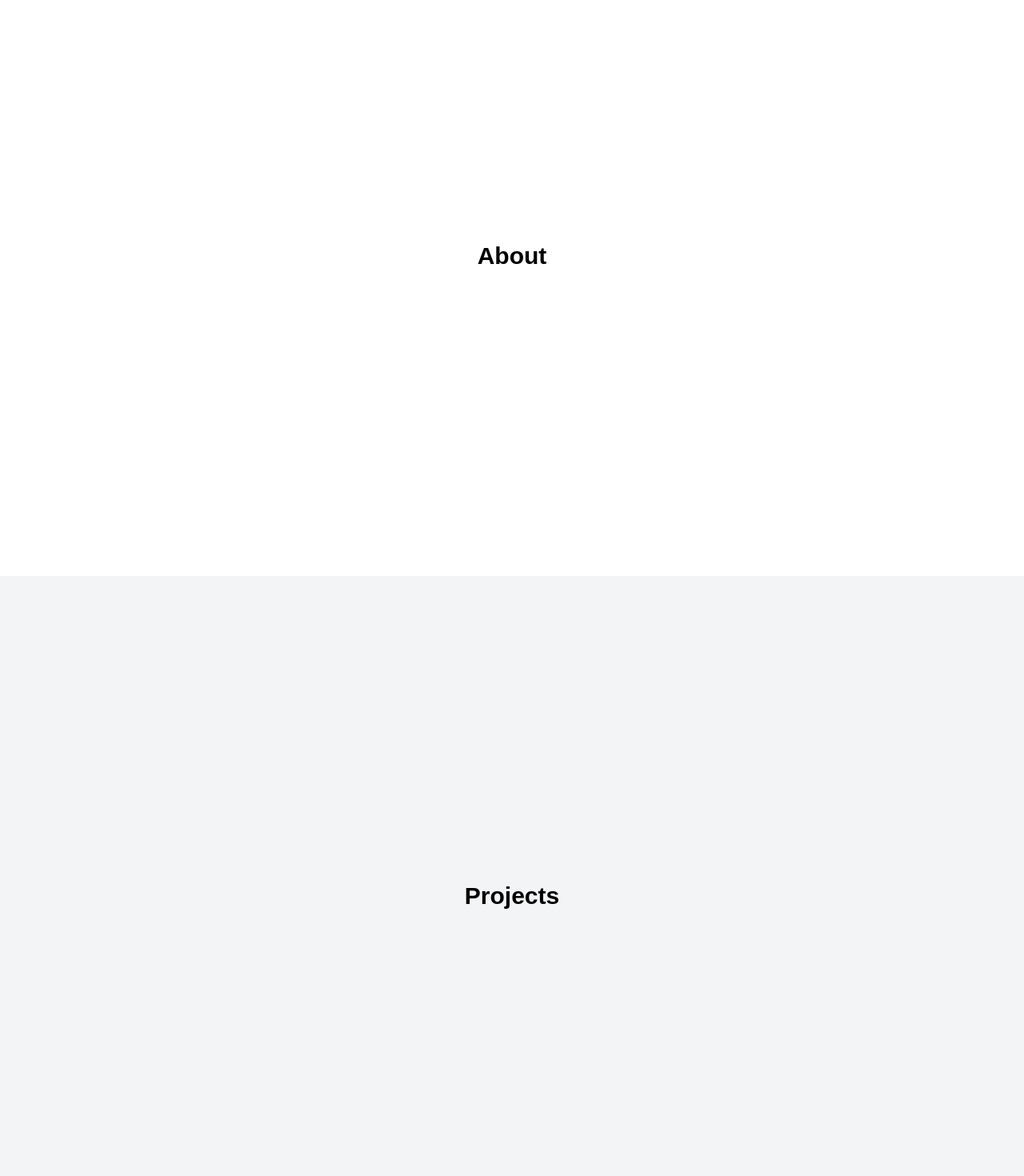
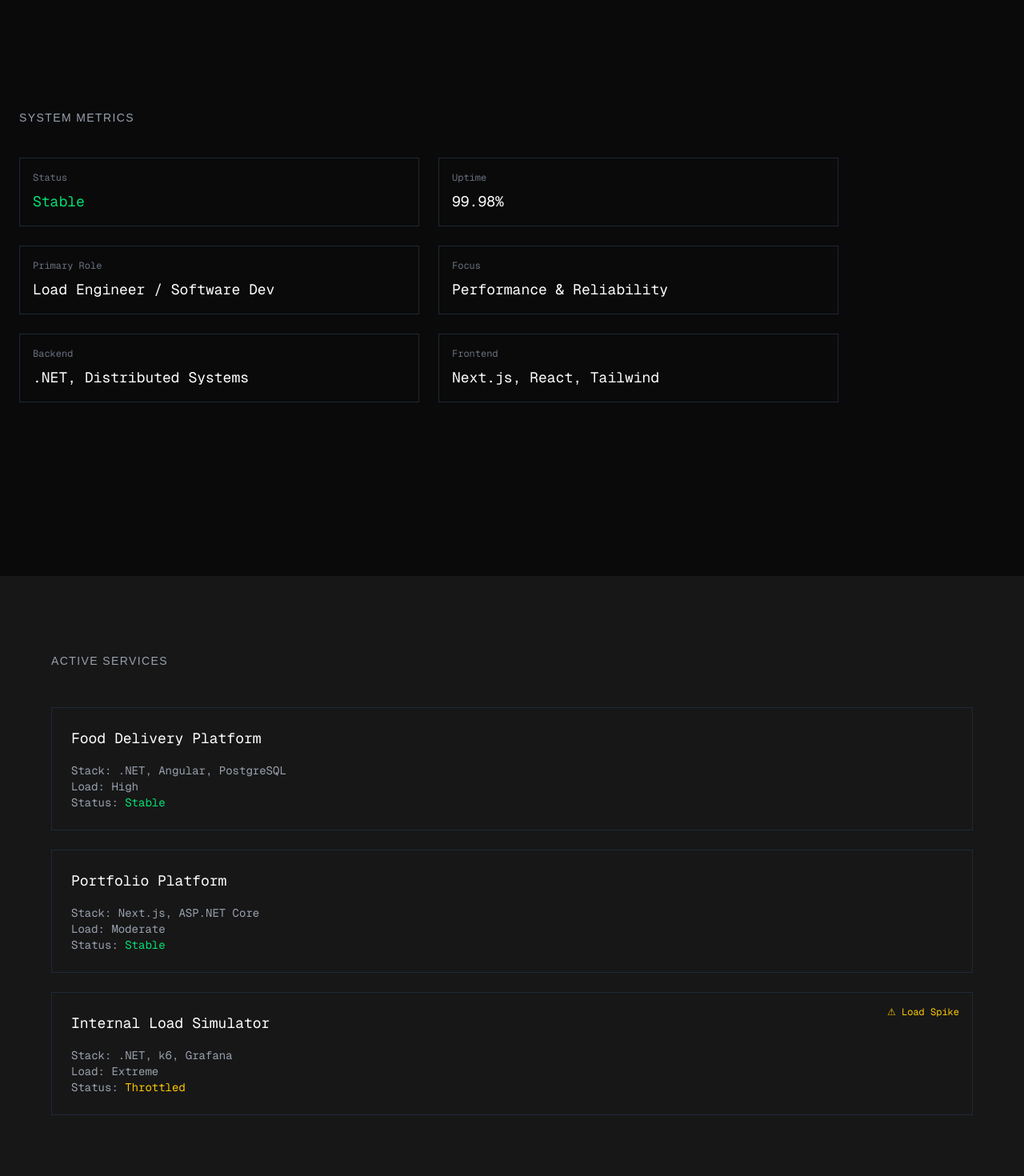
Before and after one commit to mahmudyusifli/personal-website, a Next.js app in the folder apps/frontend/: page / in a window 1280 px wide. Shown: the part 880-2350 px from the top of the page at 80% size. Built offline with nearby package versions, Linux system fonts and the light colour scheme.

Commit message:
first design layout

```diff
--- a/apps/frontend/app/page.tsx
+++ b/apps/frontend/app/page.tsx
@@ -1,6 +1,7 @@
 import Hero from "@/components/sections/Hero";
 import About from "@/components/sections/About";
 import Projects from "@/components/sections/Projects";
+import Failure from "@/components/sections/Failure";
 import Contact from "@/components/sections/Contact";
 
 export default function Home() {
@@ -9,6 +10,7 @@ export default function Home() {
       <Hero />
       <About />
       <Projects />
+      <Failure />
       <Contact />
     </>
   );
--- a/apps/frontend/components/sections/About.tsx
+++ b/apps/frontend/components/sections/About.tsx
@@ -1,7 +1,37 @@
 export default function About() {
   return (
-    <section className="min-h-screen flex items-center justify-center bg-white text-black">
-      <h2 className="text-3xl font-bold">About</h2>
+    <section className="min-h-screen bg-neutral-950 text-white flex items-center px-6">
+      <div className="max-w-5xl w-full">
+        <h2 className="text-sm uppercase tracking-widest text-gray-400">
+          System Metrics
+        </h2>
+
+        <div className="mt-10 grid grid-cols-1 md:grid-cols-2 gap-6 font-mono">
+          <Metric label="Status" value="Stable" accent="text-green-400" />
+          <Metric label="Uptime" value="99.98%" />
+          <Metric label="Primary Role" value="Load Engineer / Software Dev" />
+          <Metric label="Focus" value="Performance & Reliability" />
+          <Metric label="Backend" value=".NET, Distributed Systems" />
+          <Metric label="Frontend" value="Next.js, React, Tailwind" />
+        </div>
+      </div>
     </section>
   );
 }
+
+function Metric({
+  label,
+  value,
+  accent,
+}: {
+  label: string;
+  value: string;
+  accent?: string;
+}) {
+  return (
+    <div className="border border-gray-800 p-4">
+      <p className="text-xs text-gray-500">{label}</p>
+      <p className={`mt-2 text-lg ${accent ?? ""}`}>{value}</p>
+    </div>
+  );
+}
--- /dev/null
+++ b/apps/frontend/components/sections/Failure.tsx
@@ -0,0 +1,13 @@
+export default function Failure() {
+  return (
+    <section className="min-h-screen bg-black text-red-500 flex items-center px-6">
+      <div className="max-w-4xl font-mono text-sm space-y-2">
+        <p>[WARN] Latency threshold exceeded</p>
+        <p>[WARN] Dependency response degraded</p>
+        <p>[ERROR] Service timeout detected</p>
+        <p>[ACTION] Mitigation in progress</p>
+        <p className="text-green-400">[RECOVERY] System stabilized</p>
+      </div>
+    </section>
+  );
+}
--- a/apps/frontend/components/sections/Projects.tsx
+++ b/apps/frontend/components/sections/Projects.tsx
@@ -2,9 +2,76 @@ export default function Projects() {
   return (
     <section
       id="projects"
-      className="min-h-screen flex items-center justify-center bg-gray-100 text-black"
+      className="min-h-screen bg-neutral-900 text-white px-6 py-24"
     >
-      <h2 className="text-3xl font-bold">Projects</h2>
+      <div className="max-w-6xl mx-auto">
+        <h2 className="text-sm uppercase tracking-widest text-gray-400">
+          Active Services
+        </h2>
+
+        <div className="mt-12 space-y-6 font-mono">
+          <Service
+            name="Food Delivery Platform"
+            stack=".NET, Angular, PostgreSQL"
+            load="High"
+            status="Stable"
+          />
+          <Service
+            name="Portfolio Platform"
+            stack="Next.js, ASP.NET Core"
+            load="Moderate"
+            status="Stable"
+          />
+          <Service
+            name="Internal Load Simulator"
+            stack=".NET, k6, Grafana"
+            load="Extreme"
+            status="Throttled"
+            warning
+          />
+        </div>
+      </div>
     </section>
   );
 }
+
+function Service({
+  name,
+  stack,
+  load,
+  status,
+  warning,
+}: {
+  name: string;
+  stack: string;
+  load: string;
+  status: string;
+  warning?: boolean;
+}) {
+  return (
+    <div className="border border-gray-800 p-6 relative">
+      {warning && (
+        <span className="absolute top-4 right-4 text-xs text-yellow-400">
+          ⚠ Load Spike
+        </span>
+      )}
+
+      <p className="text-lg">{name}</p>
+
+      <div className="mt-4 text-sm text-gray-400">
+        <p>Stack: {stack}</p>
+        <p>Load: {load}</p>
+        <p>
+          Status:{" "}
+          <span
+            className={
+              status === "Stable" ? "text-green-400" : "text-yellow-400"
+            }
+          >
+            {status}
+          </span>
+        </p>
+      </div>
+    </div>
+  );
+}
```
